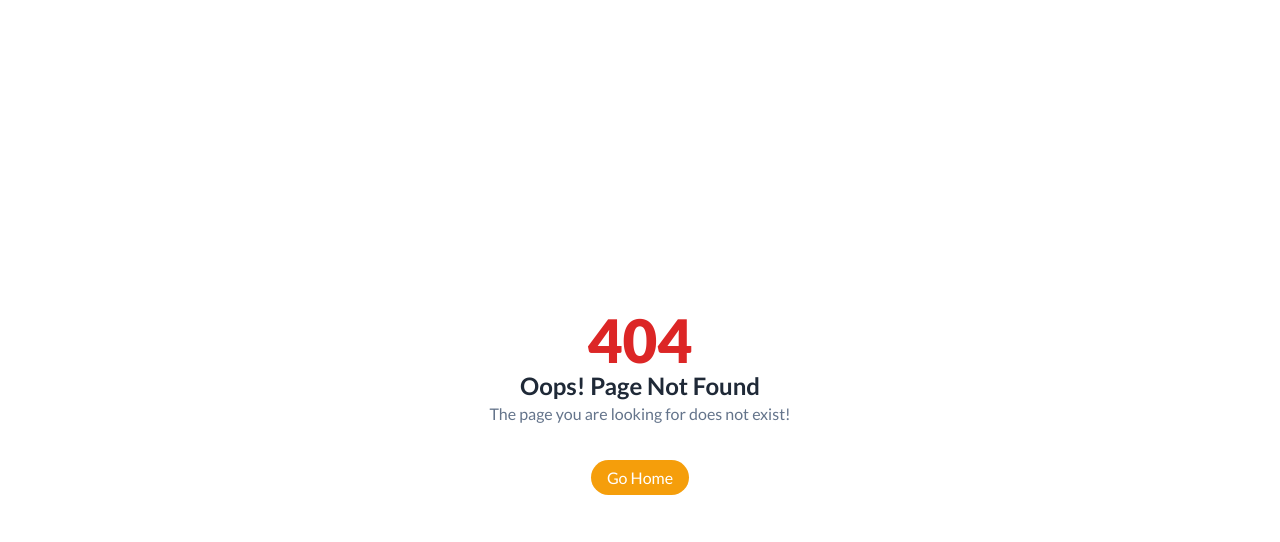
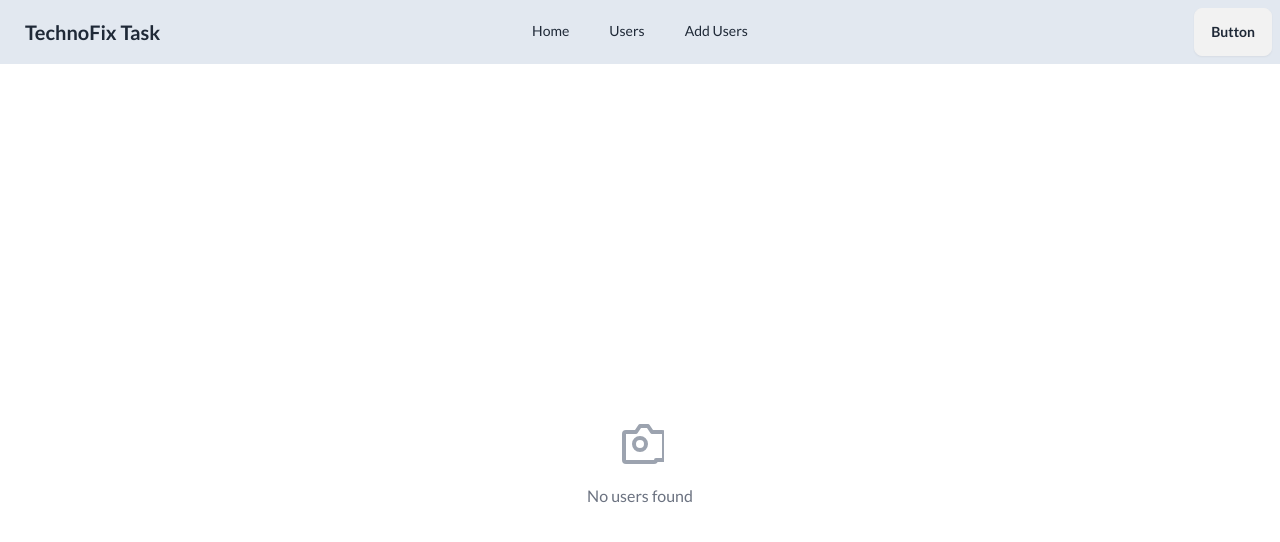
Before and after one commit to naimulabeer/technofix-task, a React (Vite) app: page /user/1 in a window 1280 px wide. Before the commit this address had no page. Shown: the top 542 px of the page. Built offline with nearby package versions, Linux system fonts and the light colour scheme; no server answers.

Commit message:
user details page created with no users found component

```diff
--- a/src/components/NavBar/navbar.styles.css
+++ b/src/components/NavBar/navbar.styles.css
@@ -1,7 +1,29 @@
 #sidebar a.active {
   color: #2f0ea883;
+  border-top: solid 3px #2f0ea883;
 }
 
 #sidebar a:hover {
-  color: #aea5cd83;
+  color: #8168dd83;
 }
+
+#sidebar a:after {
+  display: block;
+  content: "";
+  width: inherit;
+  border-bottom: solid 3px black;
+  transform: scaleX(0);
+  transition: transform 250ms ease-in-out;
+}
+
+#sidebar a:hover:after {
+  transform: scaleX(1);
+}
+
+#sidebar a.from-left:after {
+  transform-origin: left;
+}
+
+#sidebar a.from-right:after {
+  transform-origin: right;
+}
--- /dev/null
+++ b/src/components/NoUsersFound.jsx
@@ -0,0 +1,28 @@
+function NoUsersFound() {
+  return (
+    <div className="flex flex-col items-center justify-center h-screen">
+      <svg
+        className="w-12 h-12 mb-4 text-gray-400"
+        fill="none"
+        viewBox="0 0 24 24"
+        stroke="currentColor"
+      >
+        <path
+          strokeLinecap="round"
+          strokeLinejoin="round"
+          strokeWidth="2"
+          d="M15 12a3 3 0 11-6 0 3 3 0 016 0z"
+        />
+        <path
+          strokeLinecap="round"
+          strokeLinejoin="round"
+          strokeWidth="2"
+          d="M20 20a1 1 0 01-1 1H5a1 1 0 01-1-1V7a1 1 0 011-1h5l2-3h4l2 3h5a1 1 0 011 1v13z"
+        />
+      </svg>
+      <p className="text-gray-500">No users found</p>
+    </div>
+  );
+}
+
+export default NoUsersFound;
--- /dev/null
+++ b/src/pages/Users/UserDetails.jsx
@@ -0,0 +1,47 @@
+import { useParams } from "react-router-dom";
+import useUsers from "../../hooks/useUsers";
+import NoUsersFound from "../../components/NoUsersFound";
+
+function UserDetails() {
+  const { userId } = useParams();
+  const allUsers = useUsers();
+  const user = allUsers.find((user) => user.id === parseInt(userId));
+
+  if (!user) {
+    return (
+      <>
+        <NoUsersFound />
+      </>
+    );
+  }
+
+  return (
+    <div className="container mx-auto px-4 py-8">
+      <h1 className="text-3xl font-bold mb-8">User Details</h1>
+      <div className="card lg:card-side lg:w-[600px] md:w-96 bg-base-100 shadow-xl">
+        <img
+          className="w-48 h-48 object-cover"
+          src={user.image}
+          alt={`${user.firstName} ${user.lastName}`}
+        />
+        <div className="p-4">
+          <h2 className="text-xl font-semibold mb-2">
+            {user.firstName} {user.lastName}
+          </h2>
+          <p className="text-gray-600 mb-2">
+            <strong>Email:</strong> {user.email}
+          </p>
+          <p className="text-gray-600 mb-2">
+            <strong>Address:</strong> {user.address.address},{" "}
+            {user.address.city}
+          </p>
+          <p className="text-gray-600">
+            <strong>Company:</strong> {user.company.name}
+          </p>
+        </div>
+      </div>
+    </div>
+  );
+}
+
+export default UserDetails;
--- a/src/pages/Users/UsersList.jsx
+++ b/src/pages/Users/UsersList.jsx
@@ -1,5 +1,6 @@
 import { useState } from "react";
 import useUsers from "../../hooks/useUsers";
+import { Link } from "react-router-dom";
 
 function UsersList() {
   const [searchTerm, setSearchTerm] = useState("");
@@ -48,6 +49,7 @@ function UsersList() {
       <div className="grid grid-cols-1 gap-6 md:grid-cols-2 lg:grid-cols-3 xl:grid-cols-4">
         {sortedUsers.map((user) => (
           <div key={user.id} className="rounded-lg shadow-md overflow-hidden">
+            <Link to={`/user/${user.id}`} className="block">
               <img
                 className="w-full h-48 object-cover"
                 src={user.image}
@@ -66,6 +68,7 @@ function UsersList() {
                   <strong>Company:</strong> {user.company.name}
                 </p>
               </div>
+            </Link>
           </div>
         ))}
       </div>
--- a/src/routes/Routes.jsx
+++ b/src/routes/Routes.jsx
@@ -2,6 +2,7 @@ import { createBrowserRouter } from "react-router-dom";
 import Root from "../layouts/Root";
 import ErrorPage from "../pages/Error/ErrorPage";
 import UsersList from "../pages/Users/UsersList";
+import UserDetails from "../pages/Users/UserDetails";
 
 const router = createBrowserRouter([
   {
@@ -13,6 +14,10 @@ const router = createBrowserRouter([
         path: "/users",
         element: <UsersList />,
       },
+      {
+        path: "/user/:userId",
+        element: <UserDetails />,
+      },
     ],
   },
 ]);
```
Lines whose indentation alone changed are shown as unchanged.
